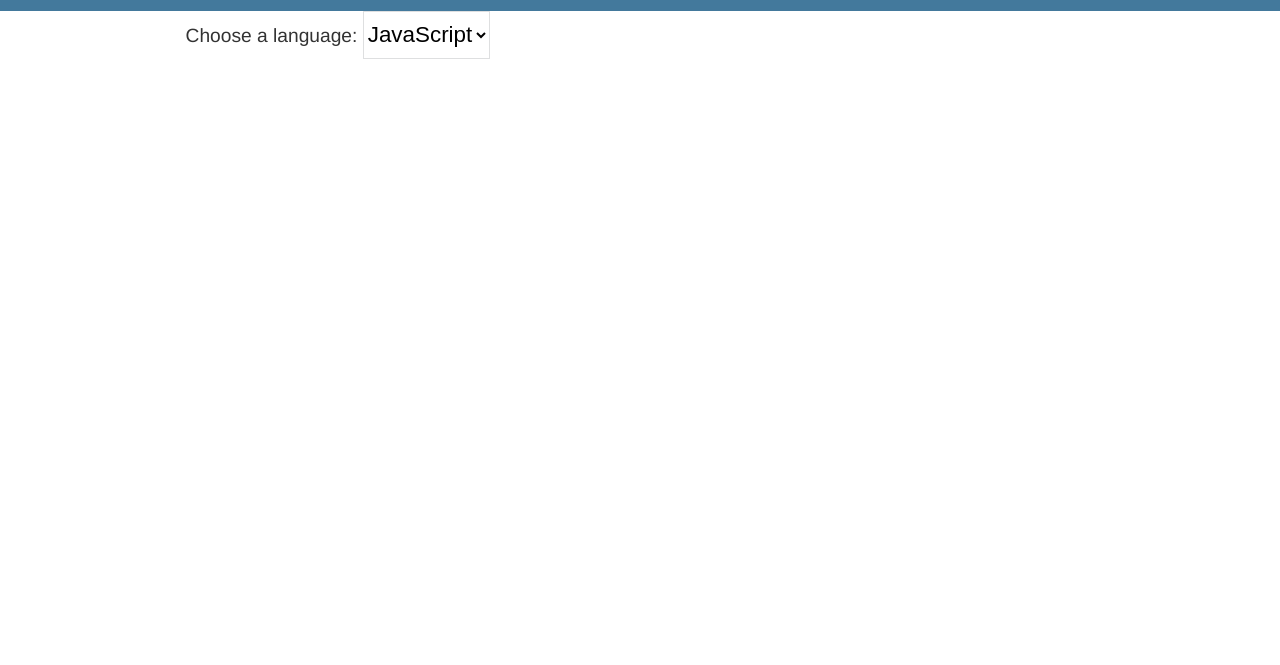
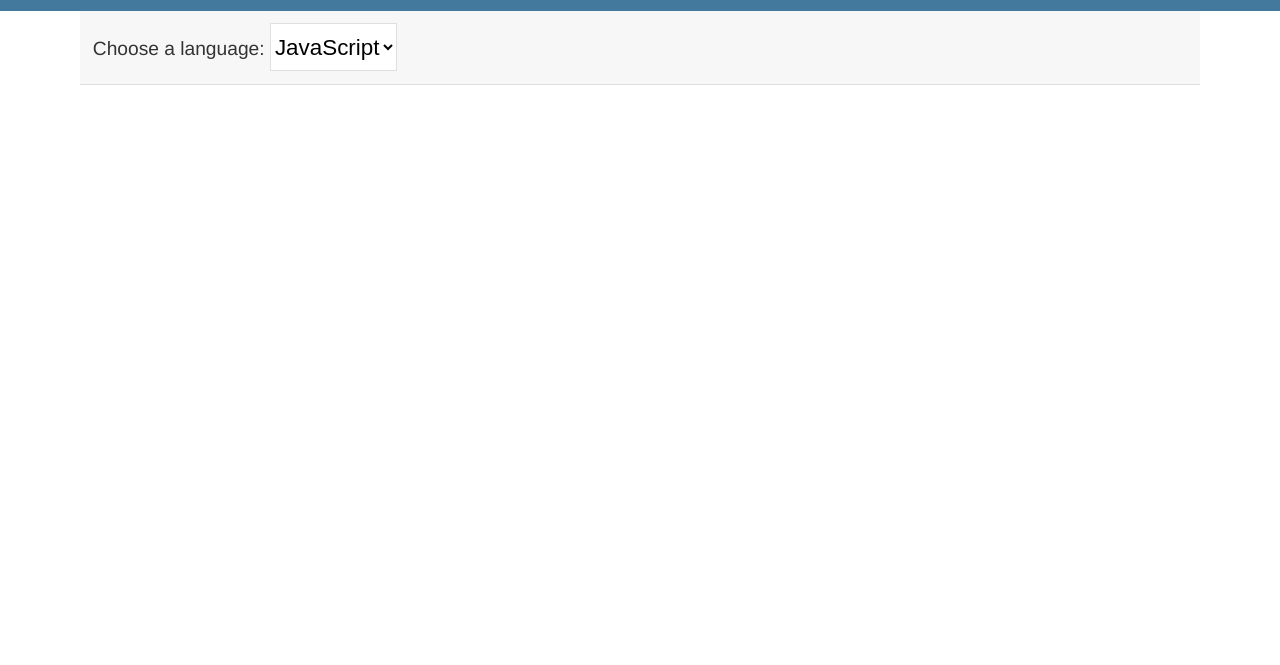
Before and after one commit to purplebugs/github-stats, a website: page static/index.html in a window 1280 px wide. Shown: the part 135-800 px from the top of the page. Drawn offline with Linux system fonts and the light colour scheme; no server answers.

Commit message:
actions styling

```diff
--- a/static/index.html
+++ b/static/index.html
@@ -13,7 +13,7 @@
       </div>
     </header>
 
-    <div class="container">
+    <div class="actions">
       <span>
         <label for="filter-by">Choose a language:</label>
         <select id="filter" class="dropdown">
--- a/static/styles/styles.css
+++ b/static/styles/styles.css
@@ -19,7 +19,7 @@ a {
 /* Container */
 
 .container {
-  max-width: 60rem;
+  max-width: 70rem;
   margin: 0 auto;
   padding: 0 1.6rem;
 }
@@ -42,6 +42,16 @@ a {
   font-weight: 300;
 }
 
+/* Actions Bar */
+
+.actions {
+  max-width: 70rem;
+  margin: 0 auto;
+  background-color: #f7f7f7;
+  border-bottom: 1px solid #dedfe0;
+  padding: 0.8rem;
+}
+
 /* Form Inputs */
 .dropdown {
   border-radius: 0;
```
